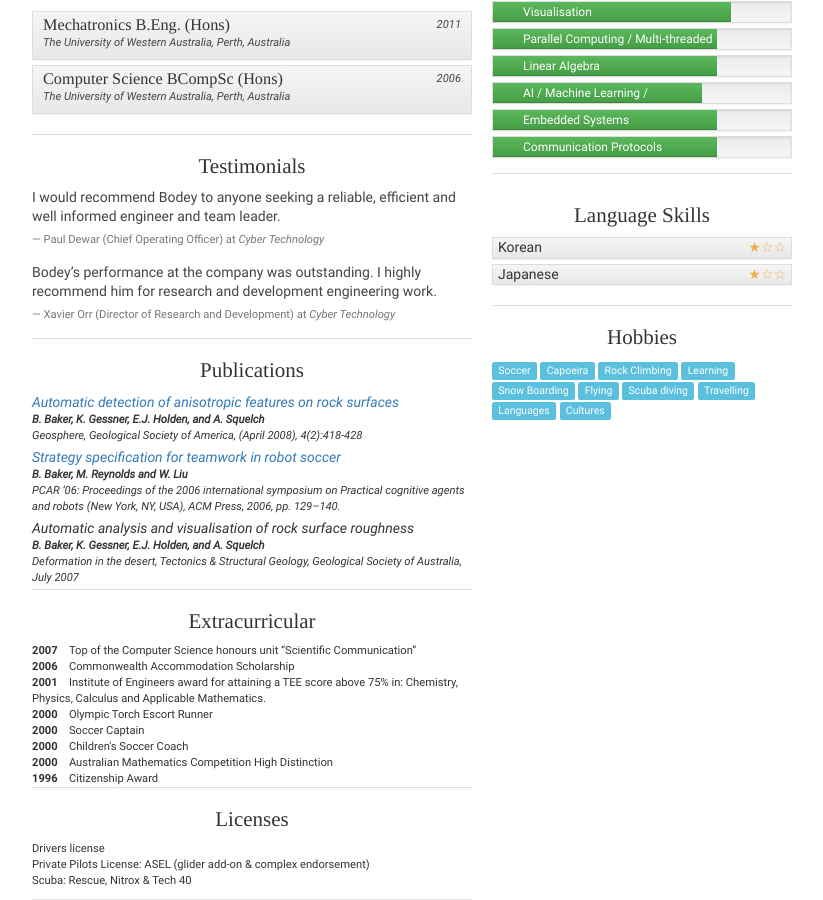
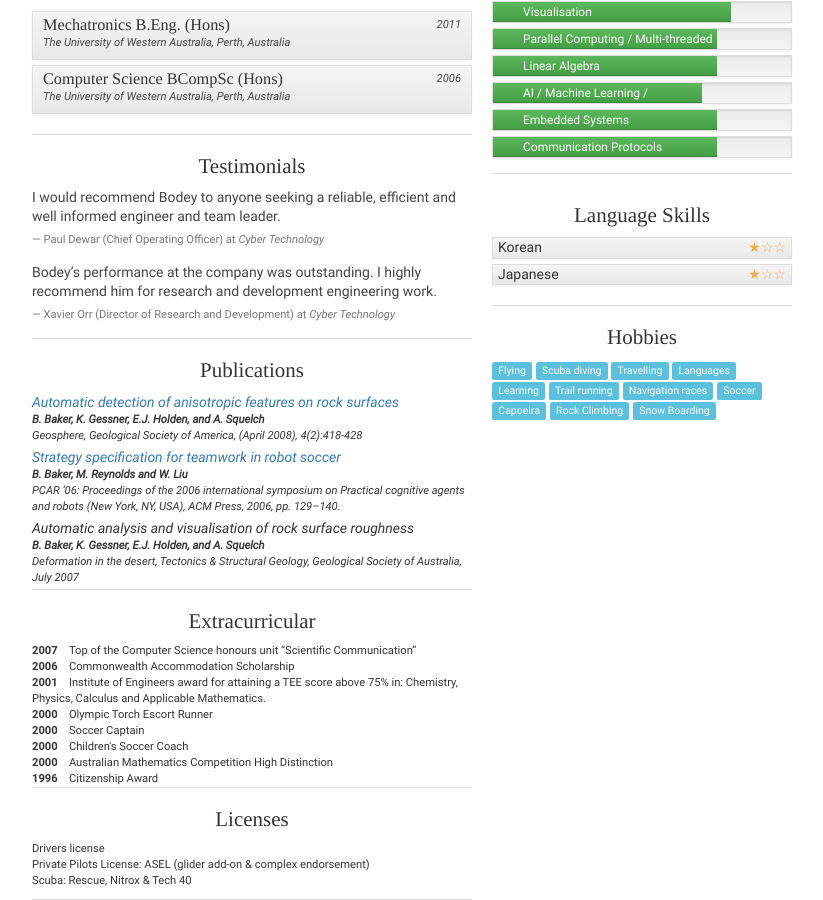
Before and after one commit to porcoesphino/bodey-cv, a Jekyll site: the page html/bodey_baker-cv.html, which Jekyll copies as it is, in a window 1280 px wide and 900 px high, scrolled down 1250 px. Shown: the whole window, without its empty margins (228-1051 px from the left). Built offline with Jekyll 4.4.1, drawn with Linux system fonts in a browser that asks for light colours.

Commit message:
Updates hobbies

```diff
--- a/html/bodey_baker-cv.html
+++ b/html/bodey_baker-cv.html
@@ -1150,17 +1150,19 @@
     </div>
     <div class="sectionContent">
       <ul>
-        <li>Soccer</li>
-        <li>Capoeira</li>
-        <li>Rock Climbing</li>
-        <li>Learning</li>
-        <li>Snow Boarding</li>
         <li>Flying</li>
         <li>Scuba diving</li>
         <li>Travelling</li>
         <li>Languages</li>
-        <li>Cultures</li>
-      </ul>    </div>
+        <li>Learning</li>
+        <li>Trail running</li>
+        <li>Navigation races</li>
+        <li>Soccer</li>
+        <li>Capoeira</li>
+        <li>Rock Climbing</li>
+        <li>Snow Boarding</li>
+      </ul>
+    </div>
   </section>
 </div>
 
```
